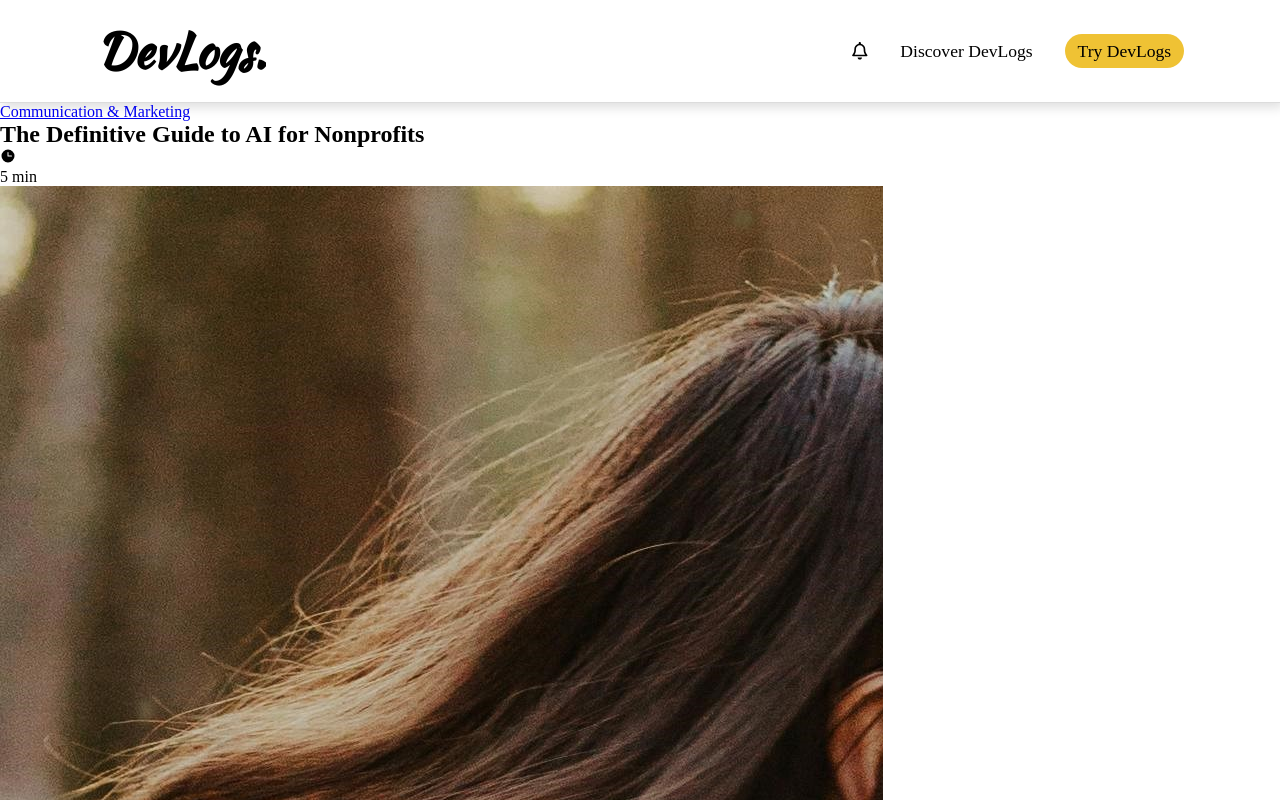
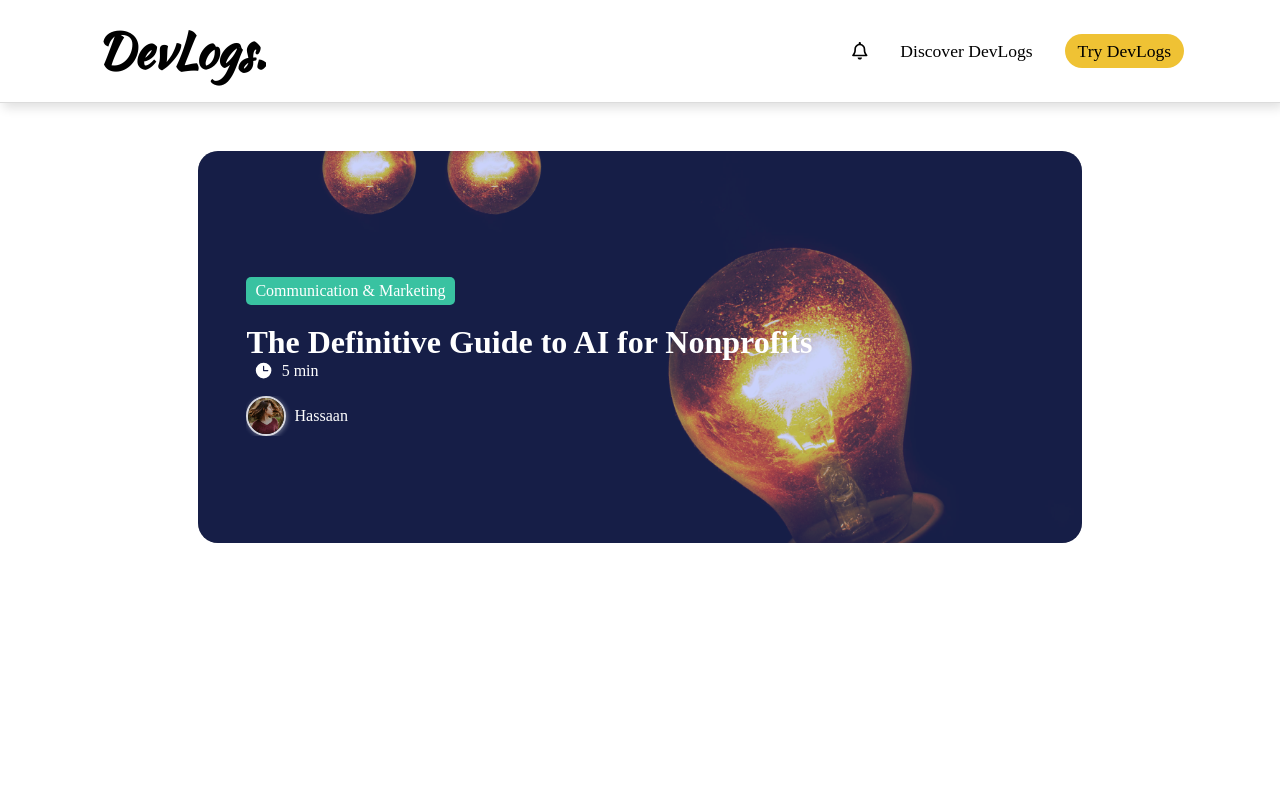
Before and after one commit to hassaammgl/mern-blog-client, a React (Vite) app: page / in a window 1280 px wide. Shown: the top 800 px of the page. Built offline with nearby package versions, Linux system fonts and the light colour scheme; a web font is replaced by a local one.

Commit message:
ok banner check

```diff
--- a/src/styles/banner.scss
+++ b/src/styles/banner.scss
@@ -1,6 +1,59 @@
 @import "./utils.scss";
 
 .banner {
-  max-width: 69vw;
-  min-width: none;
+  width: 69vw;
+  color: white;
+  border-radius: 20px;
+  height: 49vh;
+  font-family: $font2;
+  margin: 3rem auto;
+  // opacity: .9;
+  background-position: center;
+  background-repeat: no-repeat;
+  background-size: cover;
+  background-image: url("../../public/bulb.jpg");
+  .banner_content {
+    width: 100%;
+    height: 100%;
+    @include flexer(column, center, flex-start);
+    padding: 3rem;
+    background-color: $color1trans;
+    transition: all ease-in-out 0.2s;
+    &:hover {
+      -webkit-backdrop-filter: blur(3px);
+      backdrop-filter: blur(3px);
+    }
+    a {
+      all: unset;
+      background-color: $color2;
+      padding: 5px 9px;
+      border-radius: 5px;
+      margin: 1.2rem 0rem;
+    }
+    h2 {
+      font-size: 2rem;
+    }
+    .read_time {
+      width: 5rem;
+      @include flexer();
+      margin-bottom: 1rem;
+      font-weight: 100;
+      .icon {
+        margin-right: 0.51rem;
+        font-size: larger;
+      }
+    }
+    .author {
+      width: fit-content;
+      @include flexer(row, space-between);
+      img {
+        width: 40px;
+        height: 40px;
+        margin-right: 0.51rem;
+        border-radius: 20px;
+        border: 2px solid rgba(255, 255, 255, 0.829);
+        box-shadow: 1px 1px 5px rgba(255, 255, 255, 0.384);
+      }
+    }
+  }
 }
--- a/src/styles/utils.scss
+++ b/src/styles/utils.scss
@@ -5,6 +5,7 @@
 
 $color: #fff;
 $color1: #4d65f2;
+$color1trans: #4d66f24b;
 $color2: #39c2a1;
 $color3: #9b9b9b;
 $color4: #efc234;
@@ -16,10 +17,10 @@ $border1:  2px solid rgba(128, 128, 128, 0.262);
 
 $shadow:  3px 5px 10px rgba(0, 0, 0, 0.12);
 
-$font: 'Marck Script', cursive;
 $font1:  'Kaushan Script', cursive;
 $font2:  'Laila', serif;
 $font3: 'Karma', serif;
+$font4: 'Marck Script', cursive;
 
 *{
     margin: 0;
```
